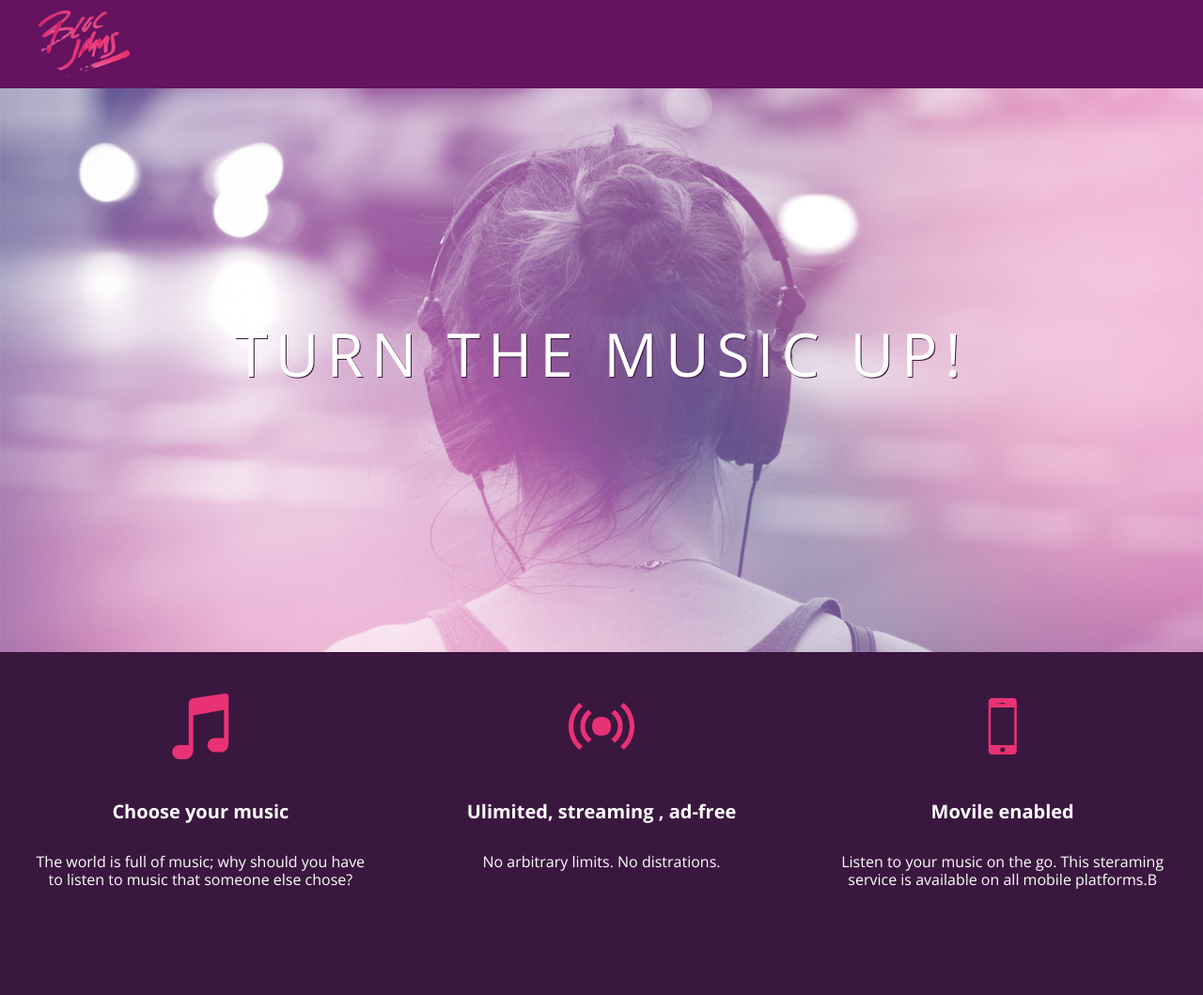
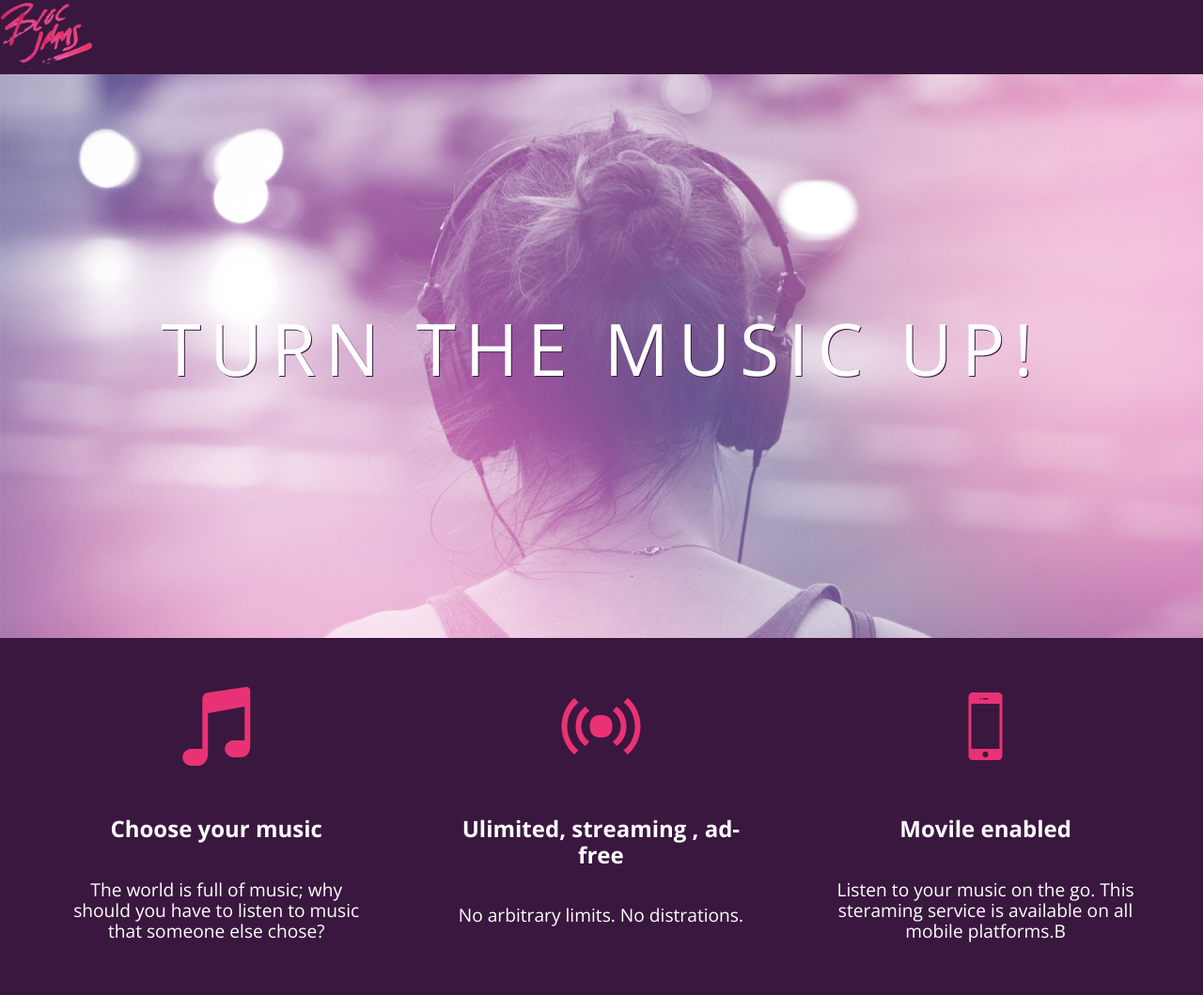
Before and after one commit to danaisleng/bloc-jams, a plain HTML site: page index.html in a window 1280 px wide. Shown: the whole page at 94% size. Before the commit the page ends 993 px from the top, so only its background shows below. Drawn offline with nearby package versions, Linux system fonts and the light colour scheme.

Commit message:
media queires

```diff
--- a/index.html
+++ b/index.html
@@ -2,10 +2,12 @@
 <html>
     <head>
         <title>Bloc Jams</title>
+        <meta name="viewport" content="width=device-width, initial-scale=1">
         <link rel="stylesheet" type="text/css" href="http://fonts.googleapis.com/css?family=Open+Sans:400,800,600,700,300">
         <link rel="stylesheet" type="text/css" href="http://code.ionicframework.com/ionicons/2.0.1/css/ionicons.min.css">
         <link rel="stylesheet" type="text/css" href="styles/normalize.css">
         <link rel="stylesheet" type="text/css" href="styles/main.css">
+        <link rel="stylesheet" type="text/css" href="styles/landing.css">
     </head>
     <body class="landing">
         <nav class="navbar"><!-- navigation bar -->
@@ -15,18 +17,18 @@
         <section class="hero-content"> <!--hero content -->
             <h1 class="hero-title">Turn the music up!</h1>
         </section>
-        <section class="selling-points"> <!-- selling points -->
-            <div class="point">
+        <section class="selling-points container"> <!-- selling points -->
+            <div class="point column third">
                 <span class="ion-music-note"></span>
                 <h5 class="point-title">Choose your music</h5>
                 <p class="point-description">The world is full of music; why should you have to listen to music that someone else chose?</p>
             </div>
-            <div class="point">
+            <div class="point column third">
                 <span class="ion-radio-waves"></span>
                 <h5 class="point-title"> Ulimited, streaming , ad-free</h5>
                 <p class="point-description">No arbitrary limits. No distrations.</p>
             </div>
-            <div class="point">
+            <div class="point column third">
                 <span class="ion-iphone"></span>
                 <h5 class="point-title">Movile enabled</h5>
                 <p class="point-description">Listen to your music on the go. This steraming service is available on all mobile platforms.B</p>
--- /dev/null
+++ b/styles/landing.css
@@ -0,0 +1,49 @@
+body.landing {
+     background-color: rgb(58,23,63);
+}
+
+.hero-content {
+     position: relative;
+     min-height: 600px;
+     background-image: url(../assets/images/bloc_jams_bg.jpg);
+     background-repeat: no-repeat;
+     background-position: center center;
+     background-size: cover;
+}
+
+.hero-content .hero-title {
+     position: absolute;
+     top: 40%;
+     -webkit-transform: translateY(-50%);
+     -moz-transform: translateY(-50%);
+     transform: translateY(-50%);
+     width: 100%;
+     text-align: center;
+     font-size: 4rem;
+     font-weight: 300;
+     text-transform: uppercase;
+     letter-spacing: 0.5rem;
+     text-shadow: 1px 1px 0px rgb(58,23,63);
+}
+
+.selling-points {
+     position: relative;
+     width: 100%;
+}
+
+.point {
+     position: relative;
+     padding: 2rem;
+     text-align: center;
+}
+
+.point .point-title {
+     font-size: 1.25rem;
+}
+
+.ion-music-note,
+.ion-radio-waves,
+.ion-iphone {
+     color: rgb(233,50,117);
+     font-size: 5rem;
+}
--- a/styles/main.css
+++ b/styles/main.css
@@ -1,3 +1,9 @@
+*, *::before, *::after {
+	-moz-box-sizing: border-box;
+ 	-webkit-box-sizing: border-box;
+ 	box-sizing: border-box;
+}
+
 html{
 	height: 100%;
 	font-size: 100%;
@@ -8,69 +14,28 @@ body{
 	min-height: 100%;
 }
 
-body.landing{
-	background-color: rgba(58,23,63,1);
+.container{
+	margin: 0 auto;
+	max-width: 64rem;
 }
 
-.navbar{
-	padding: 0.5rem;
-	background-color: rgba(101,18,95,1);
+@media (min-width: 640px) {
+	html{font-size: 112%;}
+
+	.column{
+		float: left;
+		padding-left: 1rem;
+		padding-right: 1rem;
+	}
+
+	.column.full { width: 100%; }
+	.column.two-thirds { width: 66.7%; }
+	.column.half { width: 50%; }
+	.column.third { width: 33.3%; }
+	.column.fourth { width: 25%; }
+	.column.flow-opposite { float: right; }
 }
 
-.navbar .logo{
-	position: relative;
-	left: 2rem;
+@media (min-width: 1024px) {
+	html{font-size: 120%;}
 }
-
-.hero-content{
-	position: relative;
-	min-height: 600px;
-	background-image: url(../assets/images/bloc_jams_bg.jpg);
-	background-repeat: no-repeat;
-	background-position: center;
-	background-size: cover;
-}
-
-.hero-content .hero-title{
-	position: absolute;
-	top: 40%;
-	-webkit-transform: translateY(-50%);
-	-moze-transform: translateY(-50%);
-	-ms-transform: translateY(-50%);
-	transform: translateY(-50%);
-	width: 100%;
-	text-align: center;
-	font-size: 4rem;
-	font-weight: 300;
-	text-transform: uppercase;
-	letter-spacing: 0.5rem;
-	text-shadow: 1px 1px 0px rgba(58,23,63);
-}
-
-.selling-points {
-     position: relative;
-     display: table;
-     width: 100%;
-     -webkit-box-sizing: border-box;
-     -moz-box-sizing: border-box;
-     box-sizing: border-box; /* we'll explain this in a resource */
- }
-
- .point {
-     display: table-cell;
-     position: relative;
-     width: 33.3%;
-     padding: 2rem;
-     text-align: center;
- }
-
- .point .point-title {
-     font-size: 1.25rem;
- }
-
- .ion-music-note,
- .ion-radio-waves,
- .ion-iphone {
-     color: rgb(233,50,117);
-     font-size: 5rem;
- }
```
